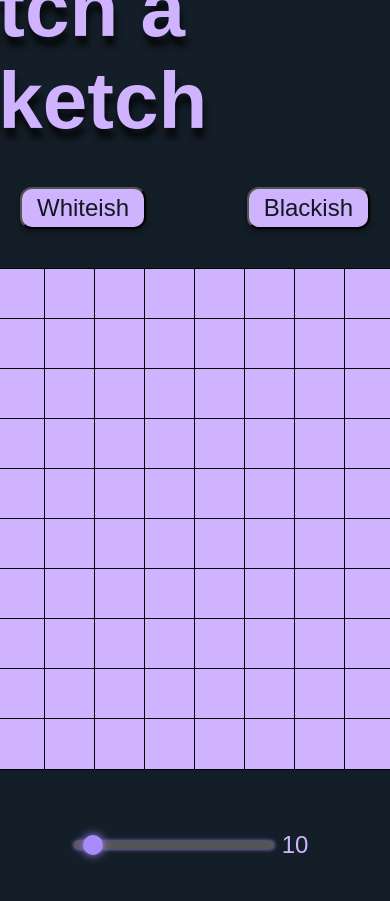
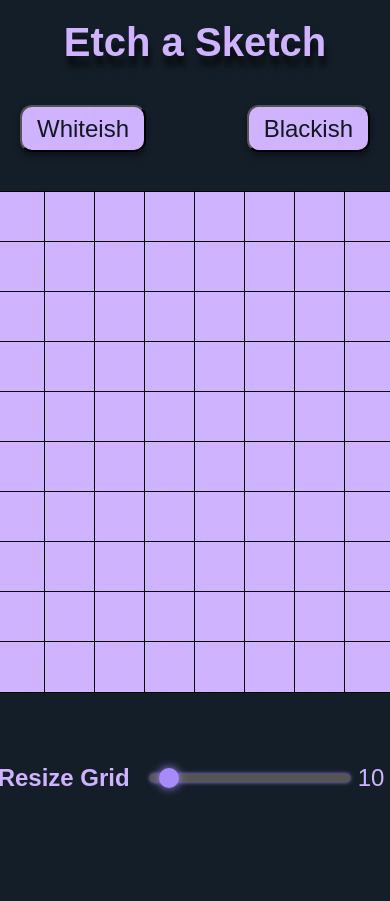
Before and after one commit to AndersLemme/Etch-a-Sketch, a plain HTML site: page index.html in a window 390 px wide. Shown: the top 901 px of the page. After the commit the page ends 844 px from the top, so only its background shows below. Drawn offline with Linux system fonts and the light colour scheme.

Commit message:
added h2 to slider

```diff
--- a/index.html
+++ b/index.html
@@ -16,7 +16,9 @@
     <div class="container">
         <div class="grid"></div>
     </div>
+
     <div class="slider_container">
+        <h2> Resize Grid</h2>
         <input type="range" class="slider" id ="range" min="5" max="100" value = "10">
         <div class="slider_value">10</div>
     </div>
--- a/style.css
+++ b/style.css
@@ -15,6 +15,10 @@ h1 {
     margin: 20px;
     text-shadow: 2px 10px 6px rgba(0, 0, 0, 0.7)
 
+}
+h2 {
+  color: #D0B3FF;
+  font-size: 1.5rem;
 }
 .buttons{
     display: flex;
@@ -52,6 +56,7 @@ button:hover{
     display: flex;
     padding: 2rem;
     align-items: center;
+
 }
 .slider_value{
     color: #D0B3FF;
@@ -70,6 +75,7 @@ button:hover{
   display: block;
   transition: background 0.3s;
   cursor: pointer;
+  margin-left: 20px;
 }
 
 /* Chrome, Safari, Edge (WebKit) */
@@ -120,24 +126,8 @@ button:hover{
   transform: scale(1.2);
 }
 
-/*
-.slider{
-    width: 200px;
-    height: 10px;
-    background: #2b2f38;
-    border-radius: 50%;
-    outline: none;
-    margin: 20px auto;
-    display: block;
-    transition: background 0.3s;
+@media (max-width: 600px) {
+  h1 {
+    font-size: 2.5rem;
+  }
 }
-.slider::-webkit-slider-thumb{
-    height: 20px;
-    width: 20px;
-    background: #a78bfa;
-    border-radius: 50%;
-    border: none;
-    box-shadow: 0 0 10px #a78bfa;
-    transition: transform 0.2s ease;
-}
-*/
```
